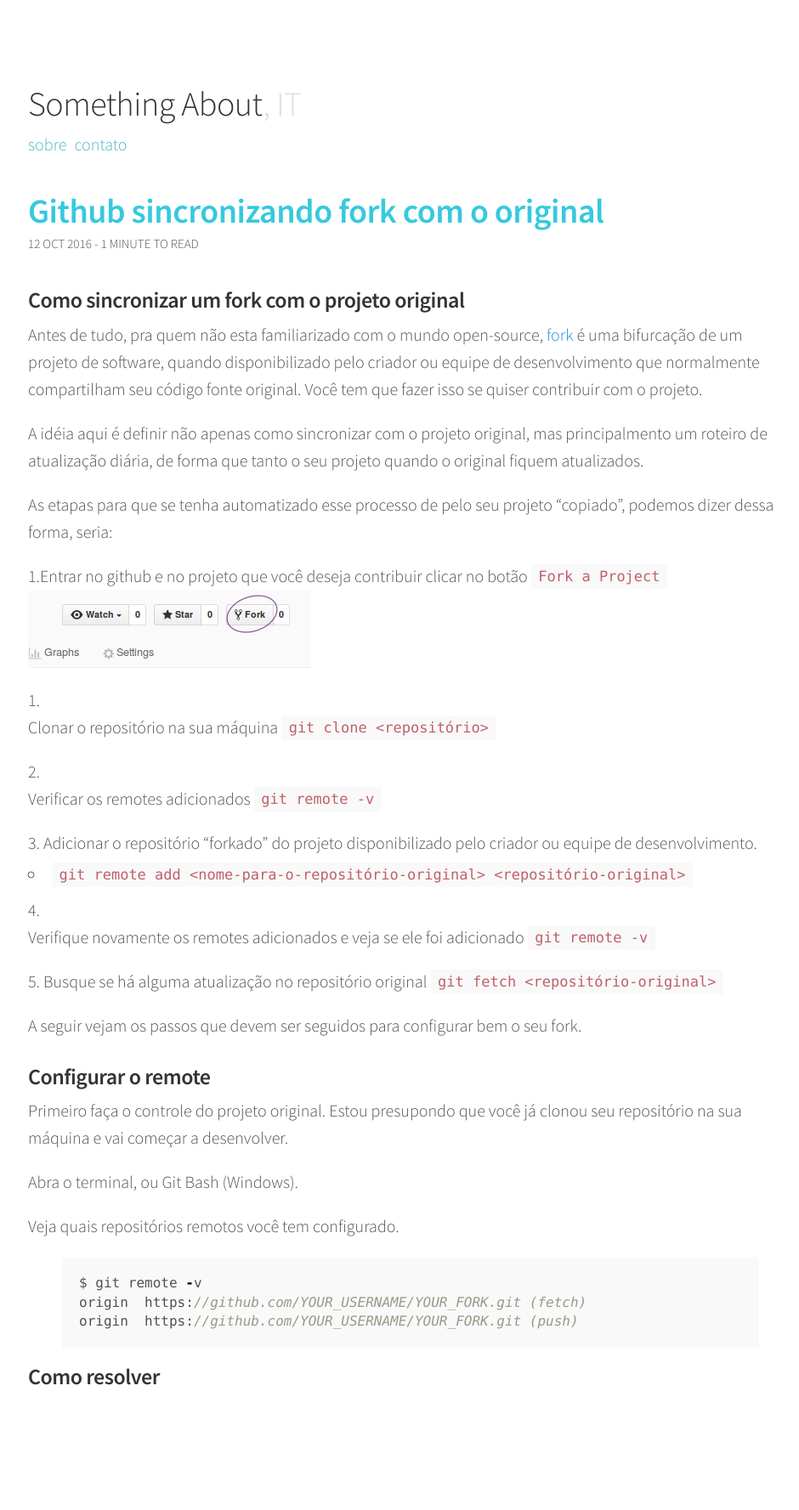
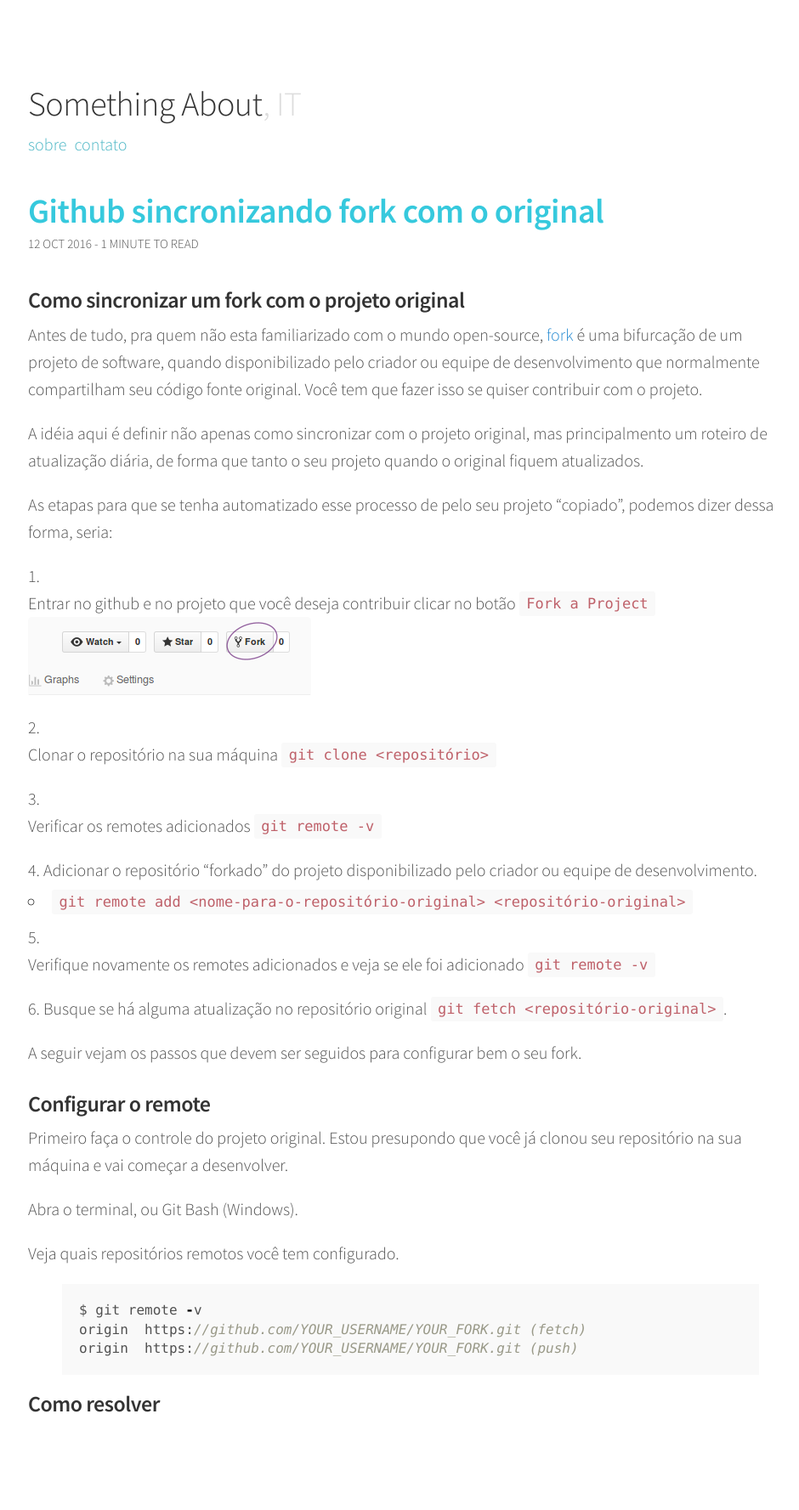
Before and after one commit to emilianocarvalho/emilianocarvalho.github.io, a Jekyll site: the page built from _posts/2016-10-11-github-sincronizando-fork-com-o-original.md, in a window 1280 px wide. Shown: the whole page at 85% size, without its empty margins (157-1097 px from the left). Built offline with Jekyll 4.4.1, drawn with Linux system fonts in a browser that asks for light colours; comment, search, counter and statistics services are not loaded; before the commit the page ends 1745 px from its top, so only the background shows below that.

Commit message:
Ajustando a lista

```diff
--- a/_posts/2016-10-11-github-sincronizando-fork-com-o-original.md
+++ b/_posts/2016-10-11-github-sincronizando-fork-com-o-original.md
@@ -12,7 +12,7 @@ A idéia aqui é definir não apenas como sincronizar com o projeto original, ma
 
 As etapas para que se tenha automatizado esse processo de pelo seu projeto "copiado", podemos dizer dessa forma, seria:
 
-1.Entrar no github e no projeto que você deseja contribuir clicar no botão `Fork a Project` ![Fork a project](images/fork-github.png)
+1. Entrar no github e no projeto que você deseja contribuir clicar no botão `Fork a Project` ![Fork a project](images/fork-github.png)
 
 2. Clonar o repositório na sua máquina `git clone <repositório>`
 
@@ -23,7 +23,7 @@ As etapas para que se tenha automatizado esse processo de pelo seu projeto "copi
 
 5. Verifique novamente os remotes adicionados e veja se ele foi adicionado `git remote -v`
 
-6. Busque se há alguma atualização no repositório original `git fetch <repositório-original>`
+6. Busque se há alguma atualização no repositório original `git fetch <repositório-original>`.
 
 
 A seguir vejam os passos que devem ser seguidos para configurar bem o seu fork.
```
